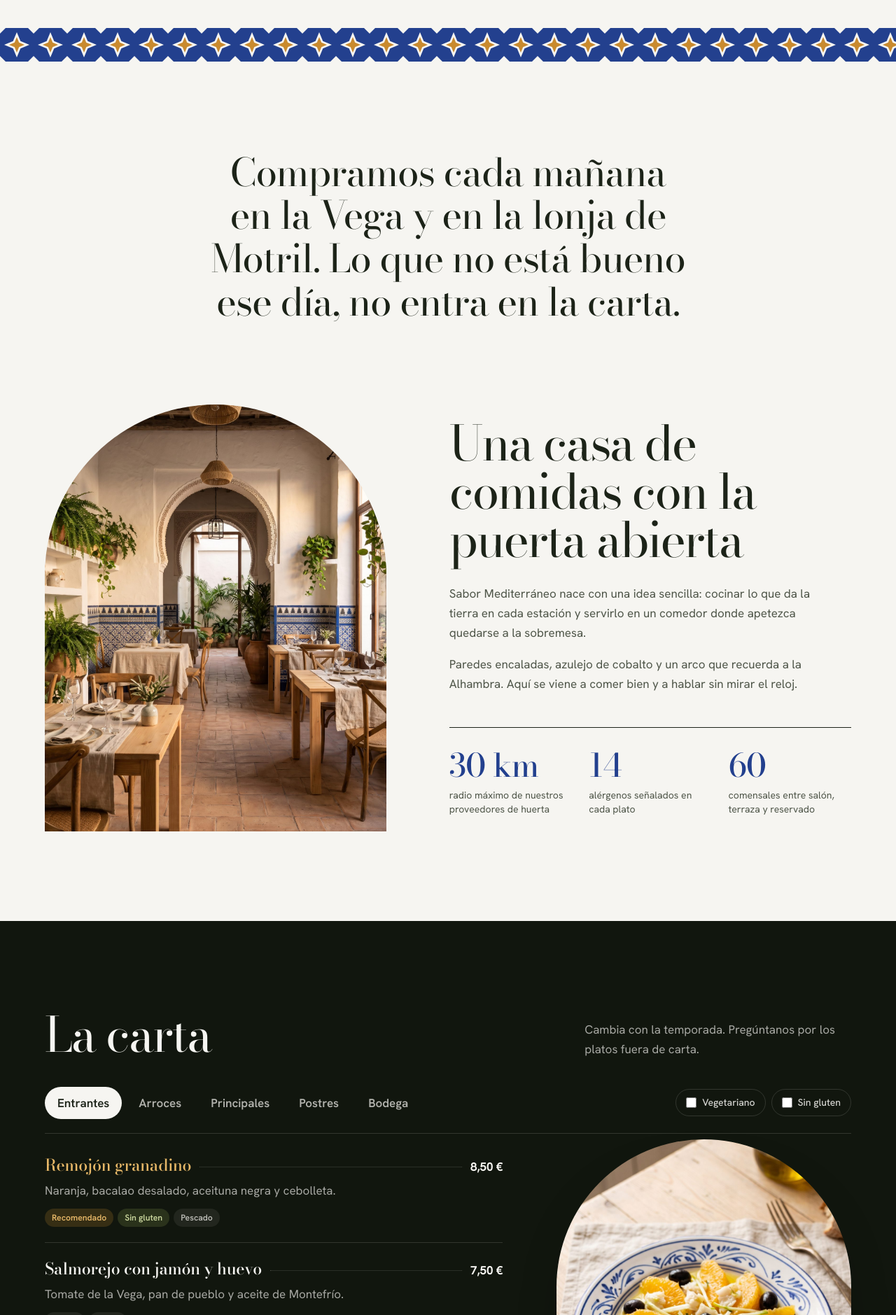
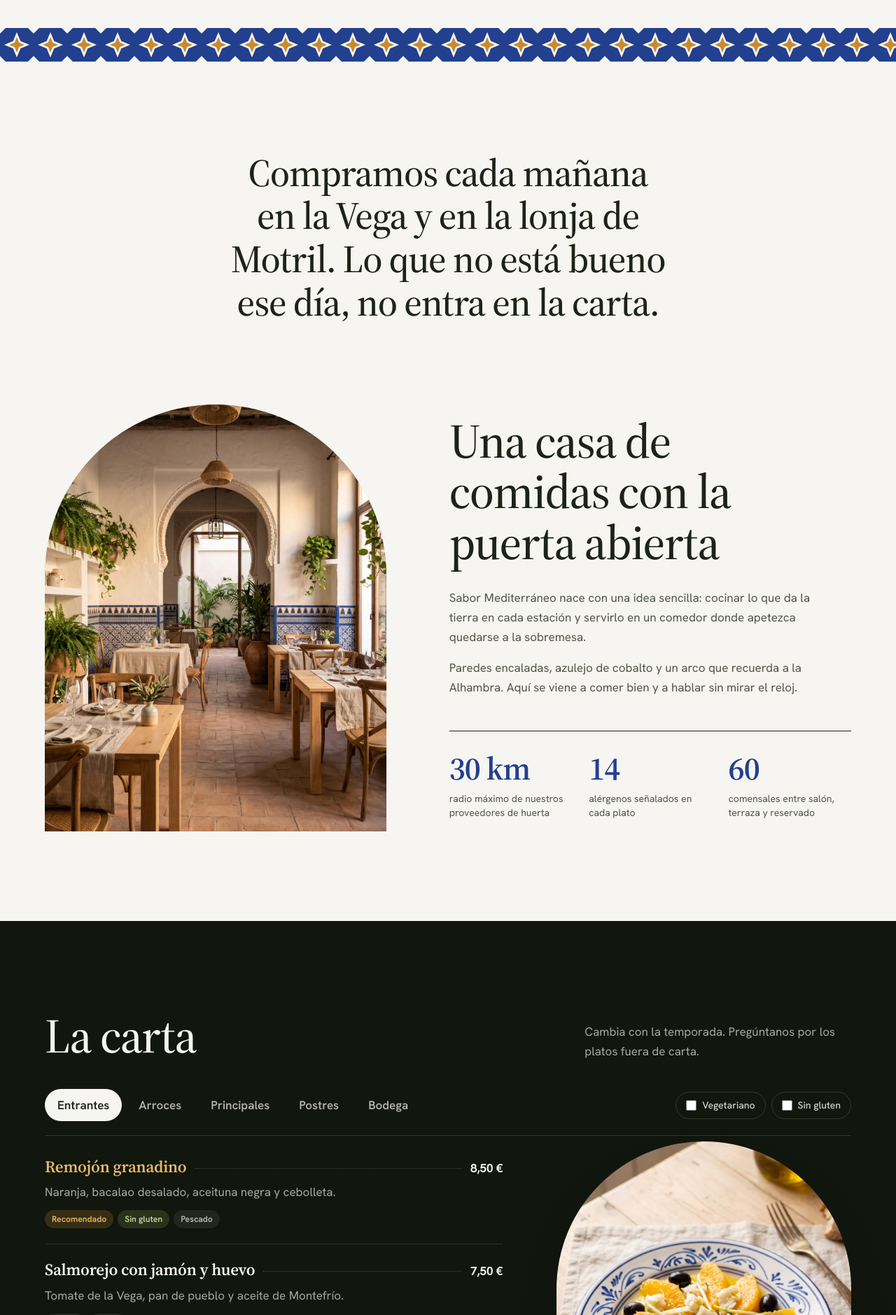
Before and after one commit to atlantidafpvictor-a11y/Proyecto-German, a PHP site: page / in a window 1280 px wide. Shown: the part 1480-3359 px from the top of the page at 70% size. Run offline with PHP 8.4, Linux system fonts and the light colour scheme; data comes from the database, SQL or seed files in the repository; data that the repository does not hold is empty.

Commit message:
Cambio de tipografía a Source Serif 4 (más legible que Bodoni Moda)
Co-Authored-By: Claude Opus 5.5 <noreply@anthropic.com>
Claude-Session: https://claude.ai/code/session_01C5LP1EVpyp4GVbqD9X3FKj

```diff
--- a/fonts/OFL-BodoniModa.txt
+++ b/fonts/OFL-SourceSerif4.txt
@@ -1,8 +1,8 @@
-Copyright 2020 The Bodoni Moda Project Authors (https://github.com/indestructible-type/Bodoni)
+Copyright 2014 The Source Serif 4 Project Authors (https://github.com/adobe-fonts/source-serif)
 
 This Font Software is licensed under the SIL Open Font License, Version 1.1.
 This license is copied below, and is also available with a FAQ at:
-https://openfontlicense.org/
+https://openfontlicense.org
 
 
 -----------------------------------------------------------
--- a/index.html
+++ b/index.html
@@ -8,7 +8,7 @@
     <link rel="preload" as="image" href="img/portada.jpg">
     <title>Sabor Mediterráneo | Restaurante en Granada</title>
 
-    <link rel="preload" href="fonts/bodoni-moda.woff" as="font" type="font/woff" crossorigin>
+    <link rel="preload" href="fonts/source-serif-4.woff" as="font" type="font/woff" crossorigin>
 
     <link rel="stylesheet" href="style.css">
     <script src="javascript.js" defer></script>
--- a/style.css
+++ b/style.css
@@ -7,8 +7,8 @@
 /* ---------- 0. Tipografías incluidas en el proyecto (licencia OFL, carpeta fonts/) ----------
    Van dentro de la web para que se vean igual aunque no haya internet. */
 @font-face {
-    font-family: "Bodoni Moda"; src: url("fonts/bodoni-moda.woff") format("woff");
-    font-weight: 400 900; font-style: normal; font-display: swap;
+    font-family: "Source Serif 4"; src: url("fonts/source-serif-4.woff") format("woff");
+    font-weight: 200 900; font-style: normal; font-display: swap;
 }
 @font-face {
     font-family: "Hanken Grotesk"; src: url("fonts/hanken-grotesk.woff") format("woff");
@@ -30,7 +30,7 @@
     --error: #A8322A;
 
     /* Tipografía */
-    --f-display: "Bodoni Moda", "Didot", "Bodoni 72", Georgia, serif;
+    --f-display: "Source Serif 4", Georgia, "Times New Roman", serif;
     --f-body: "Hanken Grotesk", system-ui, sans-serif;
 
     /* Escala tipográfica (proporción 1.25) */
@@ -172,7 +172,7 @@ h3 { font-size: var(--t-md); }
     padding: 0 var(--gutter); text-align: center; z-index: 2; will-change: opacity, transform;
 }
 .hero-title {
-    font-size: var(--t-hero); font-weight: 400; line-height: .98; letter-spacing: -0.035em; color: var(--anil);
+    font-size: var(--t-hero); font-weight: 500; line-height: 1; letter-spacing: -0.025em; color: var(--anil);
     font-optical-sizing: auto; text-wrap: balance;
 }
 .hero-title .line { display: block; }
@@ -689,12 +689,12 @@ h3 { font-size: var(--t-md); }
 
 /* =========================================================
    14. CAPA PREMIUM
-   Tipografía de revista, secciones de noche y detalles finos.
+   Tipografía editorial, secciones de noche y detalles finos.
    ========================================================= */
 
-/* Títulos: Bodoni Moda ajusta su contraste según el tamaño (optical sizing) */
+/* Títulos: Source Serif 4 ajusta su diseño según el tamaño (optical sizing) */
 h1, h2, h3 { font-optical-sizing: auto; }
-h2 { font-weight: 400; letter-spacing: -0.03em; line-height: 1; max-width: 16ch; text-wrap: balance; }
+h2 { font-weight: 500; letter-spacing: -0.02em; line-height: 1.05; max-width: 16ch; text-wrap: balance; }
 h3 { font-weight: 500; letter-spacing: -0.01em; }
 body { line-height: 1.65; }
 ::selection { background: var(--anil); color: var(--cal); }
@@ -775,19 +775,10 @@ body::after {
     .hero.is-anim { height: 100svh; }
 }
 
-/* ---------- Legibilidad de Bodoni en pantallas normales ----------
-   Por defecto Bodoni usa trazos muy finos en tamaños grandes, que en una
-   pantalla de portátil casi desaparecen ("14" parecía "1 1"). Fijamos un
-   tamaño óptico menor: trazos más firmes y el mismo estilo elegante. */
-h1, h2, .about-statement, .footer-wordmark, .hero-veil-line, .booking-text h2 {
-    font-variation-settings: "opsz" 30;
-}
-h3, legend, .logo-text, .facts dt, .event-date .day, .event-price, .review blockquote,
-.preview-caption, .hero-place, .date-strip .opt .d {
-    font-variation-settings: "opsz" 22;
-}
-.facts dt, .event-date .day, .event-price { font-weight: 470; }
-.menu .dish-name { font-weight: 520; }
+/* ---------- Pesos de Source Serif ---------- */
+h1, h2, .about-statement, .booking-text h2, .footer-wordmark, .hero-veil-line { font-weight: 500; }
+h3, legend, .facts dt, .event-date .day, .event-price { font-weight: 600; }
+.menu .dish-name { font-weight: 600; }
 
 /* El mapa, en rectángulo redondeado: en forma de arco se perdía información */
 .visit-map { border-radius: 18px; }
```
Also changed, not shown: admin/admin.css (+5 -7 lines), README.md, fonts/bodoni-moda.woff (deleted), fonts/source-serif-4.woff (added).
